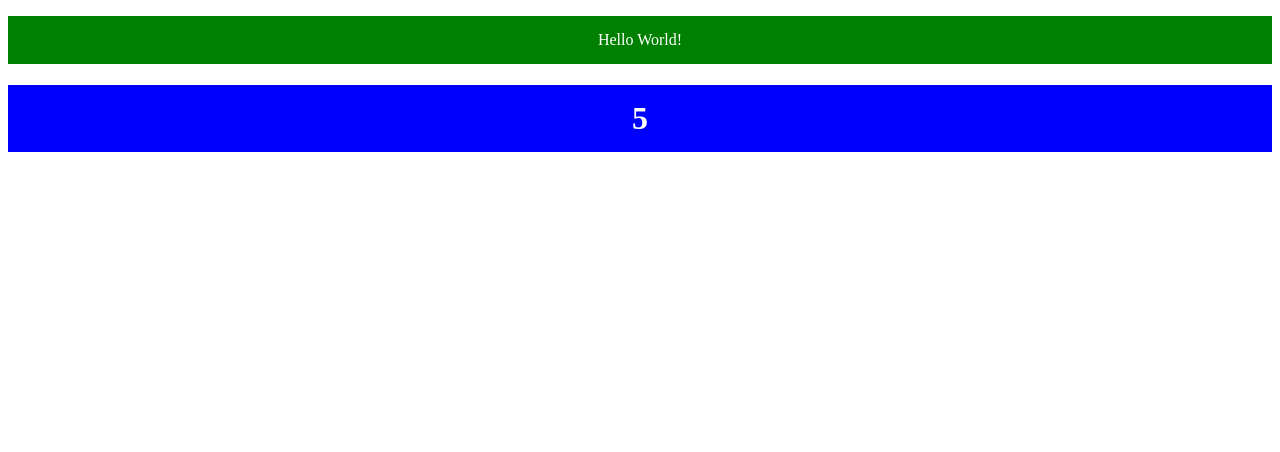
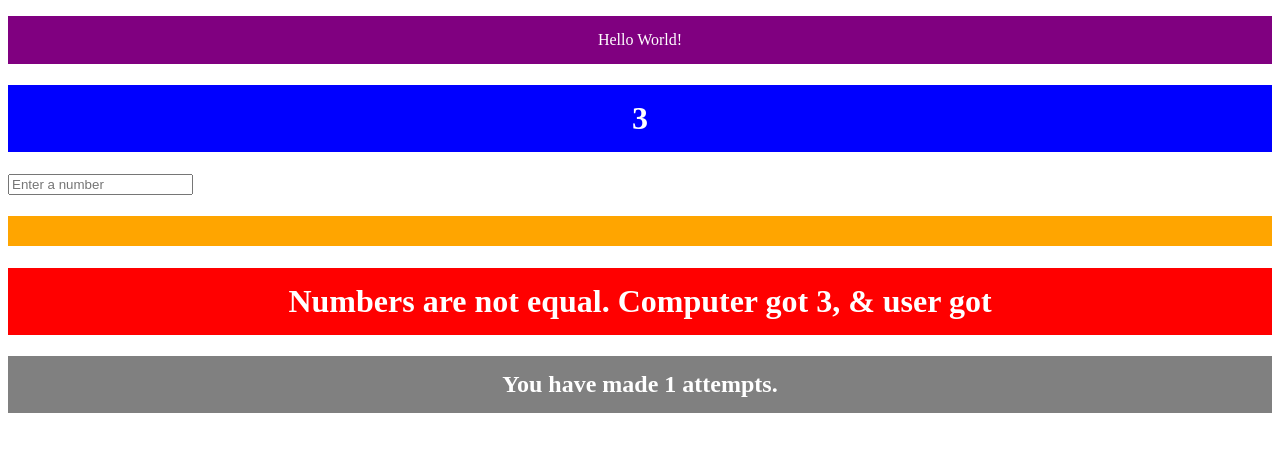
Before and after one commit to PeytonBailey00/Week-12, a plain HTML site: page index.html in a window 1280 px wide. Both pictures are taken after a click on the element "Click Here!". Drawn offline with Linux system fonts and the light colour scheme.

Commit message:
Third Commit. 4-5-22. Added Comparison & Counter Functions, Etc.

```diff
--- a/app.js
+++ b/app.js
@@ -1,18 +1,82 @@
+let userNum = document.getElementById("getNumber");
+userNum.addEventListener("keydown", function (e) {
+    if (e.keyCode == 13) {
+        run(e);
+    }
+});
+
+userNum.focus();
+
+let counter = 0;
+
 function run() {
-    document.getElementById("paragraph").innerHTML = "Hello World!";
-    document.getElementById("paragraph").style.backgroundColor = "green";
-    document.getElementById("paragraph").style.color = "white";
-    document.getElementById("paragraph").style.padding = "15px";
-    document.getElementById("paragraph").style.textAlign = "center";
+    let a = document.getElementById("paragraph")
+    a.innerHTML = "Hello World!";
+    a.style.backgroundColor = "purple";
+    a.style.color = "white";
+    a.style.padding = "15px";
+    a.style.textAlign = "center";
     randomNum();
+    userNumber();
+    compareNumbers();
 }
 
 function randomNum() {
     let ran = Math.floor(Math.random() * 10)
-    let a = document.getElementById("random")
-    a.innerHTML = ran;
-    a.style.backgroundColor = "blue";
-    a.style.color = "white";
-    a.style.padding = "15px";
-    a.style.textAlign = "center";
+    let b = document.getElementById("random")
+    b.innerHTML = ran;
+    b.style.backgroundColor = "blue";
+    b.style.color = "white";
+    b.style.padding = "15px";
+    b.style.textAlign = "center";
+    return ran;
 }
+
+function userNumber() {
+    let user = document.getElementById("getNumber").value;
+    let c = document.getElementById("userNumber")
+    c.innerHTML = user;
+    c.style.backgroundColor = "orange";
+    c.style.color = "white";
+    c.style.padding = "15px";
+    c.style.textAlign = "center";
+    return user;
+}
+
+function compareNumbers() {
+    let x = userNumber();
+    let y = randomNum();
+    let d = document.getElementById("compare")
+    let e = document.getElementById("counter")
+
+    if (x != y) {
+        d.innerHTML = "Numbers are not equal. Computer got " + y + ", & user got " + x;
+        d.style.backgroundColor = "red";
+        d.style.color = "white";
+        d.style.padding = "15px";
+        d.style.textAlign = "center";
+        counter++
+        e.innerHTML = "You have made " + counter + " attempts."
+        e.style.backgroundColor = "gray";
+        e.style.color = "white";
+        e.style.padding = "15px";
+        e.style.textAlign = "center";
+    } else if (x == y) {
+        d.innerHTML = "Numbers are equal. Computer got " + y + ", & user got " + x;
+        d.style.backgroundColor = "green";
+        d.style.color = "white";
+        d.style.padding = "15px";
+        d.style.textAlign = "center";
+        counter++
+        e.innerHTML = "You took " + counter + " attempts to get it right."
+        e.style.backgroundColor = "gray";
+        e.style.color = "white";
+        e.style.padding = "15px";
+        e.style.textAlign = "center";
+    }
+    resetInput();
+}
+
+function resetInput() {
+    document.getElementById("getNumber").value = "";
+}
--- a/index.html
+++ b/index.html
@@ -10,6 +10,14 @@
     <p onclick="run()" id="paragraph">Click Here!</p>
 
     <h1 id="random"></h1>
+
+    <input placeholder="Enter a number" id="getNumber">
+
+    <h1 id="userNumber"></h1>
+
+    <h1 id="compare"></h1>
+
+    <h2 id="counter"></h2>
 
 
 
```
